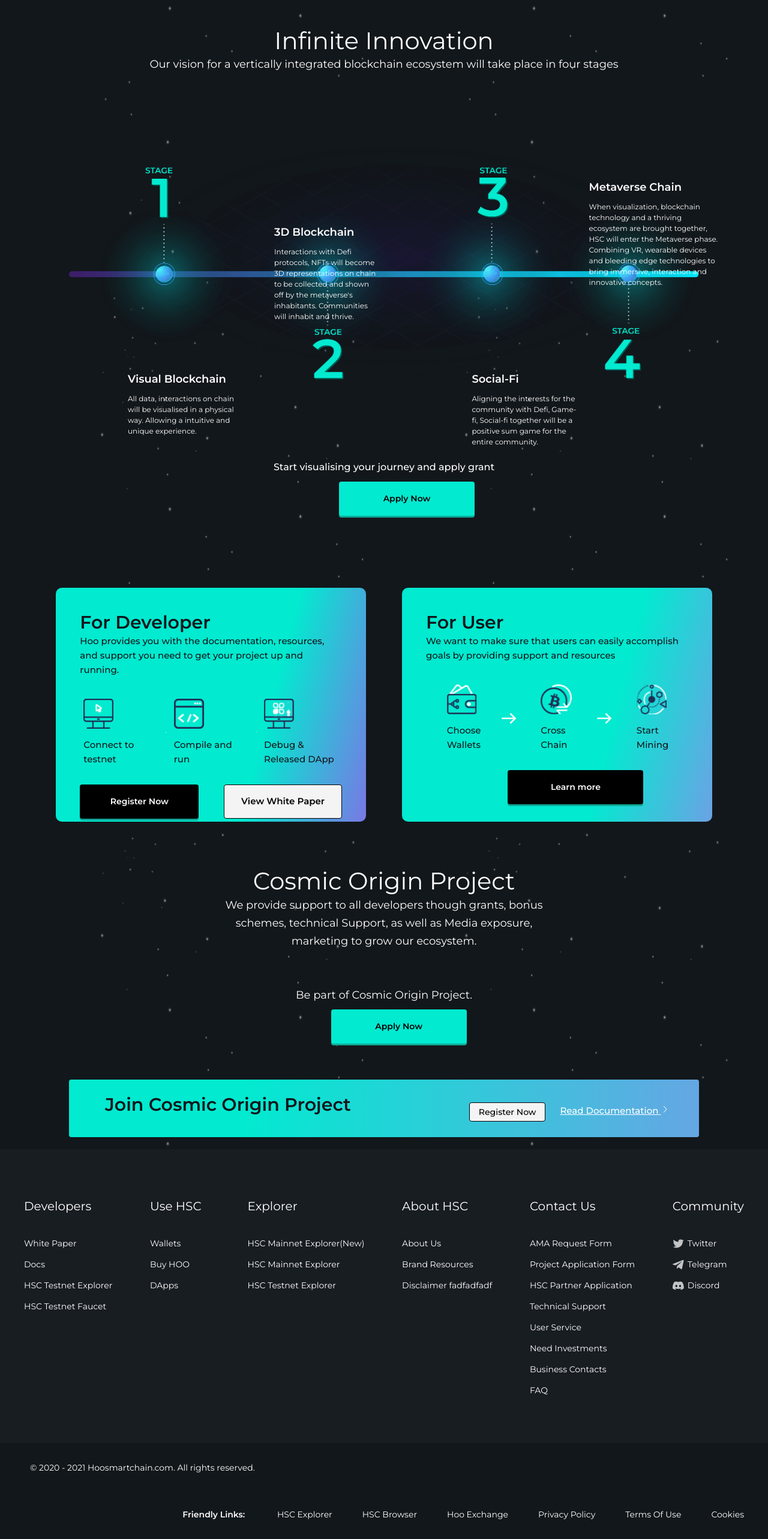
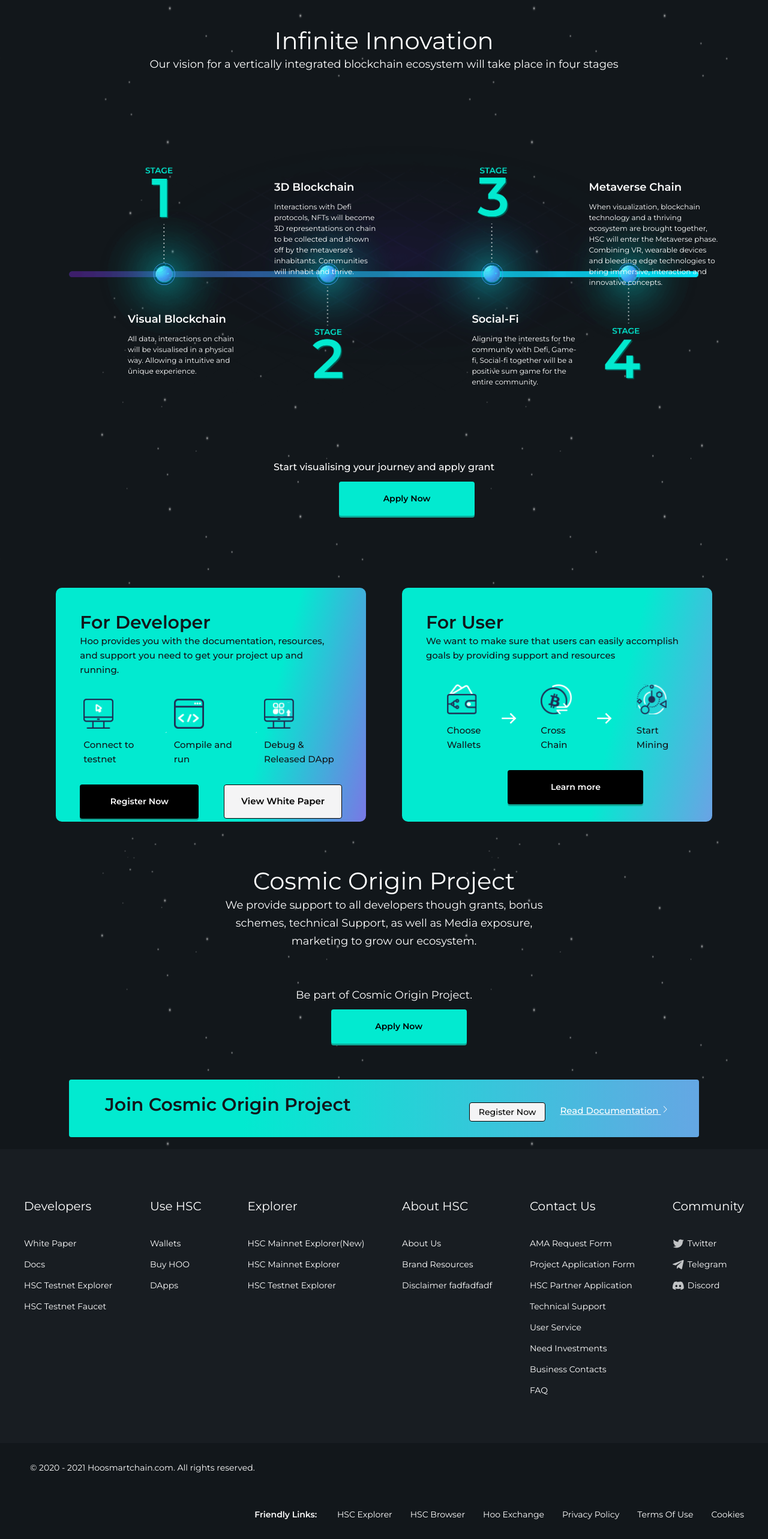
Before and after one commit to rizwanzaheer/hsc-revamp, a Vue app: page /hsc-revamp in a window 1280 px wide. Shown: the part 763-3329 px from the top of the page at 60% size. Built offline with nearby package versions, Linux system fonts and the light colour scheme.

Commit message:
fix the styling of stages fix the spacing of footer

```diff
--- a/src/layouts/footer.vue
+++ b/src/layouts/footer.vue
@@ -637,7 +637,7 @@
                 padding-right: 40px;
 
                 a {
-                    margin-left: 50px;
+                    margin-left: 30px;
                     font-size: 14px;
                     color: $color-white;
                     font-weight: normal;
--- a/src/pages/home/index.vue
+++ b/src/pages/home/index.vue
@@ -148,7 +148,7 @@
                 <!-- first row start -->
                 <el-col :span="21" :md="24">
                     <el-row :gutter="20" class="absolute mt-[160px] z-10 text-white">
-                        <el-col :span="6" class="mt-[320px] !pl-[15%]">
+                        <el-col :span="6" class="mt-[18%] !pl-[15%]">
                             <div class="grid-content w-60">
                                 <h4
                                     class="text-[18px] leading-[21.94px] font-[600] mb-4"
@@ -156,7 +156,7 @@
                                 <p>All data, interactions on chain will be visualised in a physical way. Allowing a intuitive and unique experience.</p>
                             </div>
                         </el-col>
-                        <el-col :span="6" class="!pl-[10%] !mt-[75px]">
+                        <el-col :span="6" class="!pl-[10%] lg:mt-[0%] xl:mt-[0%]">
                             <div class="grid-content w-65">
                                 <h4
                                     class="text-[18px] leading-[21.94px] font-[600] mb-4"
@@ -164,7 +164,7 @@
                                 <p>Interactions with Defi protocols, NFTs will become 3D representations on chain to be collected and shown off by the metaverse's inhabitants. Communities will inhabit and thrive.</p>
                             </div>
                         </el-col>
-                        <el-col :span="6" class="mt-[320px] !pl-[12%]">
+                        <el-col :span="6" class="mt-[18%] !pl-[12%]">
                             <div class="grid-content w-60">
                                 <h4 class="text-[18px] leading-[21.94px] font-[600] mb-4">Social-Fi</h4>
                                 <p>Aligning the interests for the community with Defi, Game-fi, Social-fi together will be a positive sum game for the entire community.</p>
```
